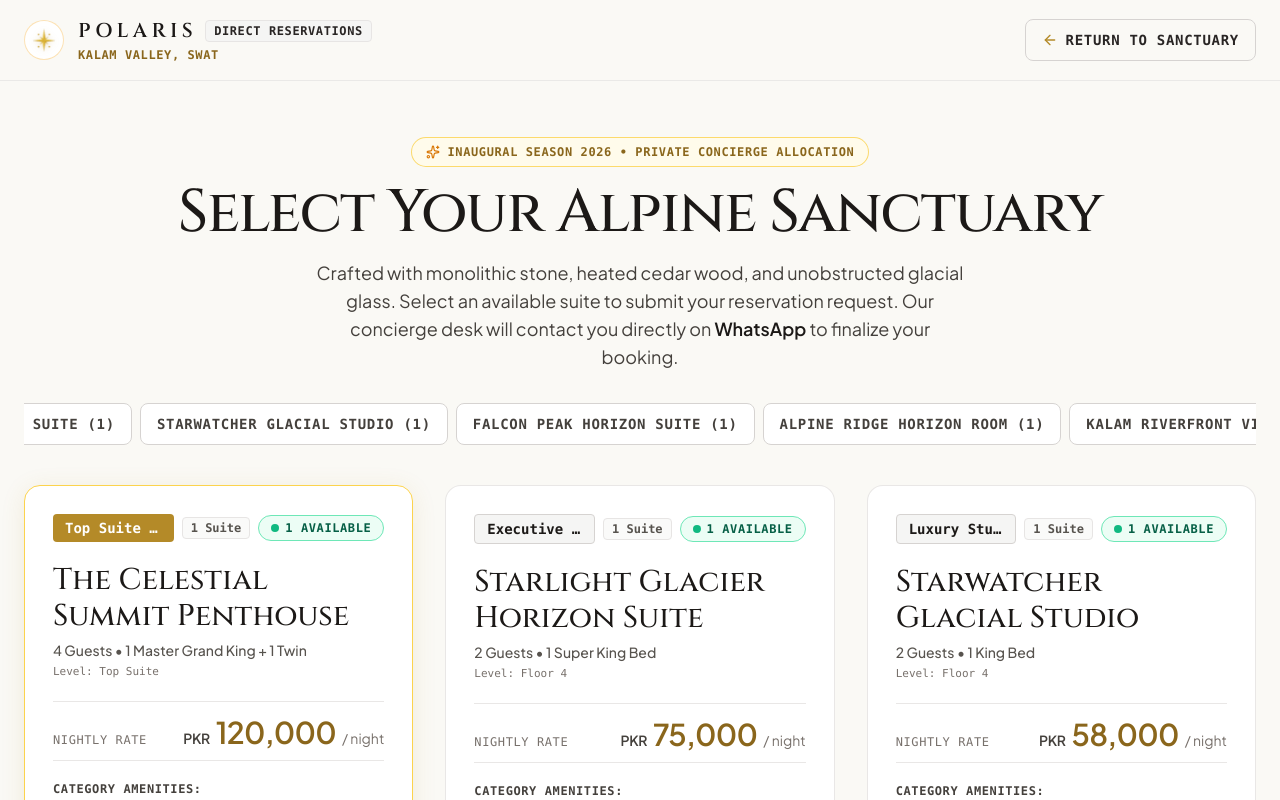
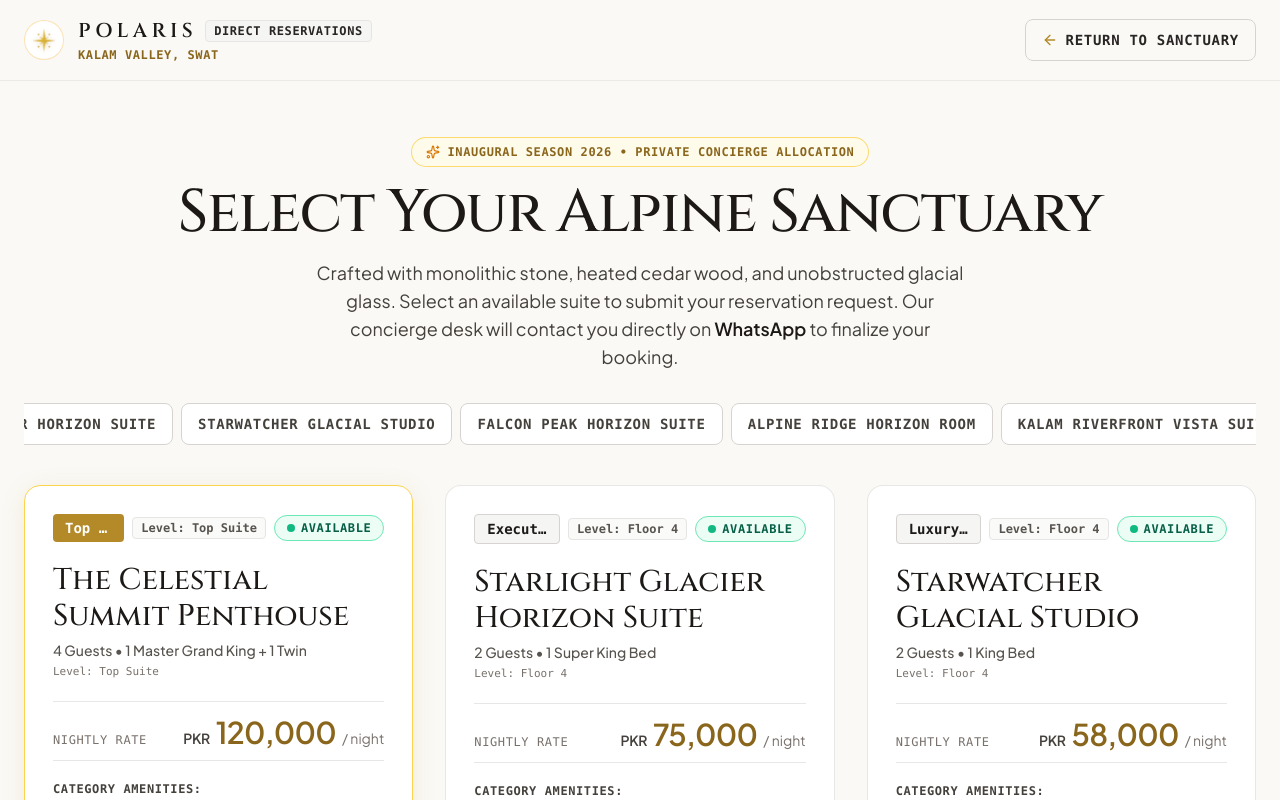
Before and after one commit to hamdankhann1/Polaris-Kalam, a React (Vite) app: page / in a window 1280 px wide. Both pictures are taken after a click on the button "SUITES". Shown: the top 800 px of the page. Built offline with nearby package versions, Linux system fonts and the light colour scheme; no server answers.

Commit message:
fixed CMS

```diff
--- a/src/components/booking/BookingPage.jsx
+++ b/src/components/booking/BookingPage.jsx
@@ -187,12 +187,10 @@ export default function BookingPage({
     return Array.from(floorMap.entries()).map(([floorName, floorRooms]) => {
       const minP = Math.min(...floorRooms.map((r) => Number(r.pricePKR) || 45000));
       const maxP = Math.max(...floorRooms.map((r) => Number(r.pricePKR) || 45000));
-      const roomNumbers = floorRooms.map((r) => `#${r.roomNumber}`).join(', ');
 
       return {
         id: floorName,
         name: floorName,
-        roomNumbers,
         pricePKR: minP,
         maxPricePKR: maxP,
         rooms: floorRooms
@@ -532,7 +530,7 @@ export default function BookingPage({
                   : "bg-white text-stone-700 hover:text-stone-900 border border-stone-300 shadow-2xs"
               }`}
             >
-              All Room Types ({categories.length} Categories • {rooms.length} Suites)
+              All Room Types ({categories.length} {categories.length === 1 ? "Category" : "Categories"})
             </button>
 
             {categories.map((cat) => {
@@ -554,9 +552,7 @@ export default function BookingPage({
                   {isTop && (
                     <Crown className="w-3.5 h-3.5 text-[#B48A28] shrink-0" />
                   )}
-                  <span>
-                    {cat.name} ({cat.totalRooms})
-                  </span>
+                  <span>{cat.name}</span>
                 </button>
               );
             })}
@@ -639,7 +635,11 @@ export default function BookingPage({
                         </span>
 
                         <span className="text-xs font-mono text-stone-600 font-semibold px-2 py-0.5 rounded bg-stone-50 border border-stone-200 shrink-0">
-                          {cat.totalRooms} {cat.totalRooms === 1 ? "Suite" : "Suites"}
+                          {cat.floors && cat.floors.length > 1
+                            ? `${cat.floors.length} Levels`
+                            : cat.floor
+                            ? `Level: ${cat.floor}`
+                            : "1 Suite Type"}
                         </span>
                       </div>
 
@@ -647,7 +647,7 @@ export default function BookingPage({
                       {hasAvailableNow ? (
                         <span className="inline-flex items-center space-x-1.5 px-3 py-1 rounded-full text-xs font-mono uppercase tracking-wider bg-emerald-50 border border-emerald-300 text-emerald-800 font-bold shrink-0">
                           <span className="w-2 h-2 rounded-full bg-emerald-500" />
-                          <span>{cat.availableRoomsNow} Available</span>
+                          <span>Available</span>
                         </span>
                       ) : (
                         <span className="inline-flex items-center space-x-1.5 px-3 py-1 rounded-full text-xs font-mono uppercase tracking-wider bg-amber-50 border border-amber-300 text-amber-900 font-bold shrink-0">
@@ -735,7 +735,9 @@ export default function BookingPage({
                       <ArrowRight className="w-4 h-4" />
                     </button>
                     <p className="text-[10.5px] font-mono text-stone-500 text-center">
-                      Live occupancy computed across {cat.totalRooms} {cat.totalRooms === 1 ? "suite" : "suites"}
+                      {cat.floors && cat.floors.length > 1
+                        ? `Available across ${cat.floors.length} distinct hotel levels`
+                        : `Instant confirmation for ${cat.floor || "Polaris Suite"}`}
                     </p>
                   </div>
                 </div>
@@ -824,8 +826,11 @@ export default function BookingPage({
                       {selectedCategory.tier}
                     </span>
                     <span className="text-stone-600 font-semibold">
-                      {selectedCategory.totalRooms}{" "}
-                      {selectedCategory.totalRooms === 1 ? "Suite in Hotel" : "Suites in Hotel"}
+                      {selectedCategory.floors && selectedCategory.floors.length > 1
+                        ? `${selectedCategory.floors.length} Hotel Levels Available`
+                        : selectedCategory.floor
+                        ? `Level: ${selectedCategory.floor}`
+                        : "Polaris Suite"}
                     </span>
                   </div>
                   <h3 className="font-display text-2xl sm:text-3xl text-stone-900 font-medium pt-1">
@@ -946,22 +951,18 @@ export default function BookingPage({
                           <span className="flex items-center space-x-1.5 font-bold">
                             <CheckCircle2 className="w-4 h-4 text-emerald-600 shrink-0" />
                             <span>
-                              {availableRoomsForRange.length} of {selectedCategory.totalRooms}{" "}
-                              {selectedCategory.totalRooms === 1 ? "suite" : "suites"} available for your stay
+                              {selectedCategory.floors && selectedCategory.floors.length > 1
+                                ? `Suites available across ${selectedCategory.floors.length} levels for your stay`
+                                : "Suite available for your selected stay"}
                             </span>
                           </span>
-                          {availableRoomsForRange.length === 1 && (
-                            <span className="text-amber-900 font-bold text-[10.5px] uppercase bg-amber-200/90 px-2 py-0.5 rounded shrink-0">
-                              🔥 Only 1 Suite Left!
-                            </span>
-                          )}
                         </div>
                       ) : (
                         <div className="p-3.5 rounded-xl bg-rose-50 border border-rose-300 text-xs sm:text-sm text-rose-950 space-y-1 animate-fadeIn">
                           <div className="flex items-center space-x-1.5 font-bold text-rose-800">
                             <AlertCircle className="w-4 h-4 text-rose-600 shrink-0" />
                             <span>
-                              All {selectedCategory.totalRooms} Suites in this Category are Booked
+                              All Suites in "{selectedCategory.name}" are Booked for Selected Dates
                             </span>
                           </div>
                           <p className="text-xs text-stone-600 font-normal">
@@ -985,8 +986,8 @@ export default function BookingPage({
                     />
                   </div>
 
-                  {/* Preferred Floor / Level Selection (When Category Has Multiple Rooms / Floors) */}
-                  {selectedCategory.rooms && selectedCategory.rooms.length > 1 && (
+                  {/* Preferred Floor / Level Selection (When Category Spans Multiple Floors) */}
+                  {selectedCategory.floors && selectedCategory.floors.length > 1 && (
                     <div className="pt-1 space-y-2.5">
                       <div className="flex items-center justify-between">
                         <label className="block text-xs sm:text-sm font-mono uppercase tracking-wider text-stone-800 font-bold flex items-center space-x-1.5">
@@ -1033,9 +1034,9 @@ export default function BookingPage({
                             !selectedFloorPreference ? 'border-stone-700' : 'border-stone-200'
                           }`}>
                             <span className="text-[10.5px] opacity-80">
-                              {!selectedFloorPreference && currentAssignedRoom
-                                ? `Allocates Suite #${currentAssignedRoom.roomNumber}`
-                                : 'Nightly Rate'}
+                              {!selectedFloorPreference && currentAssignedRoom?.floor
+                                ? `Allocated on ${currentAssignedRoom.floor}`
+                                : 'Automated allocation'}
                             </span>
                             <div className="flex items-baseline space-x-1">
                               <span className="text-[10px] font-bold">PKR</span>
@@ -1088,12 +1089,11 @@ export default function BookingPage({
                                   ) : null}
                                 </div>
                                 <div className={`text-[10.5px] mt-1 ${isSelected ? 'text-amber-100' : 'text-stone-500'}`}>
-                                  {opt.roomNumbers ? `${opt.roomNumbers} • ` : ''}
                                   {checkIn && checkOut
                                     ? isSoldOut
                                       ? 'Occupied for selected stay'
-                                      : `${availableCount} of ${totalCount} available`
-                                    : `${totalCount} ${totalCount === 1 ? 'suite' : 'suites'} on this level`}
+                                      : 'Available for selected stay'
+                                    : 'Available on this level'}
                                 </div>
                               </div>
 
@@ -1169,7 +1169,8 @@ export default function BookingPage({
                           ALLOCATED SUITE & LEVEL:
                         </span>
                         <span className="font-bold text-stone-900 text-xs sm:text-sm">
-                          Suite #{currentAssignedRoom.roomNumber} ({currentAssignedRoom.floor})
+                          {selectedCategory.name} • {currentAssignedRoom.floor || "Standard Level"}
+                          {isAdmin && ` (Suite #${currentAssignedRoom.roomNumber})`}
                         </span>
                       </div>
                       <div className="sm:text-right space-y-0.5 pt-1 sm:pt-0 border-t sm:border-t-0 border-stone-200">
```
